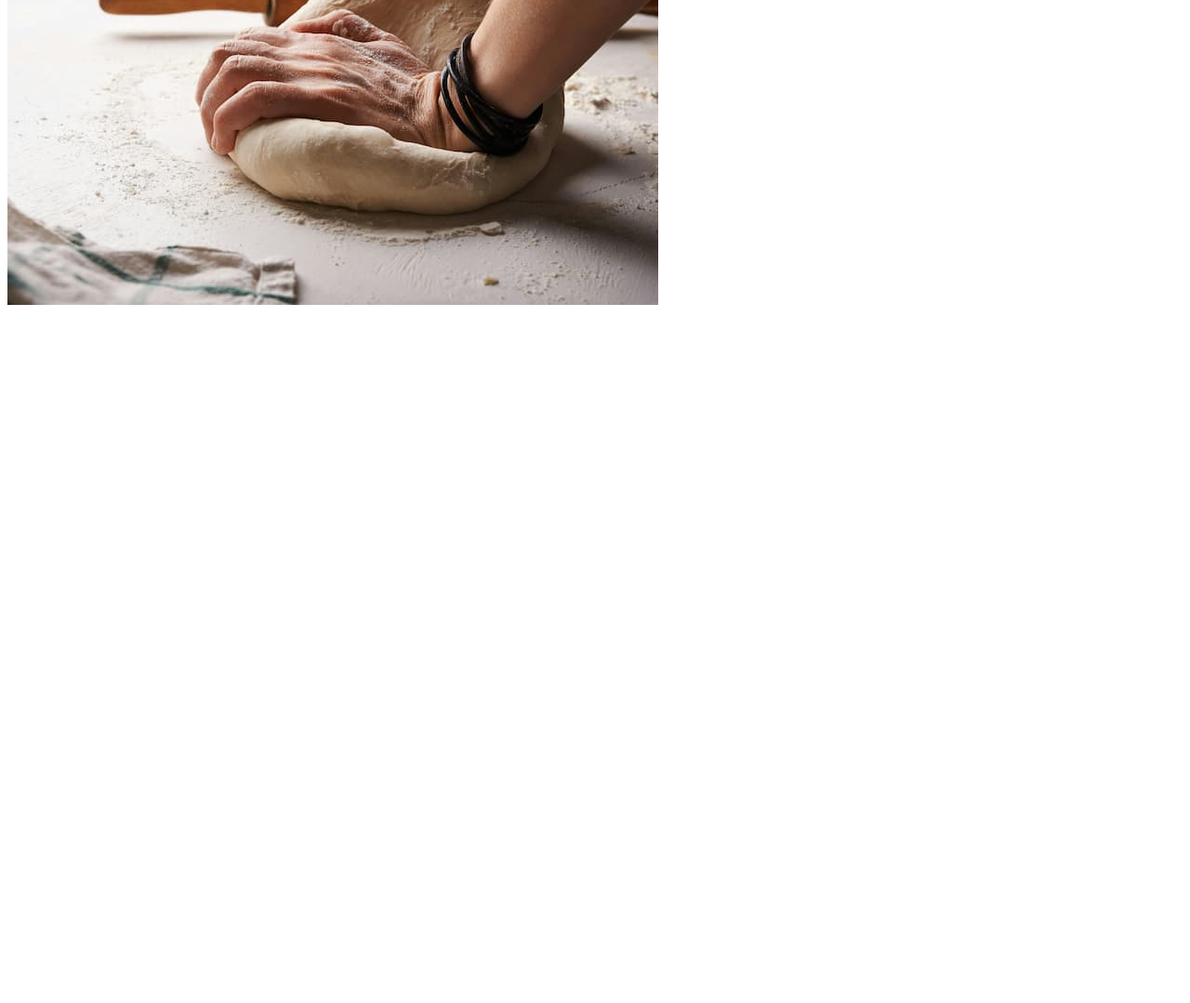
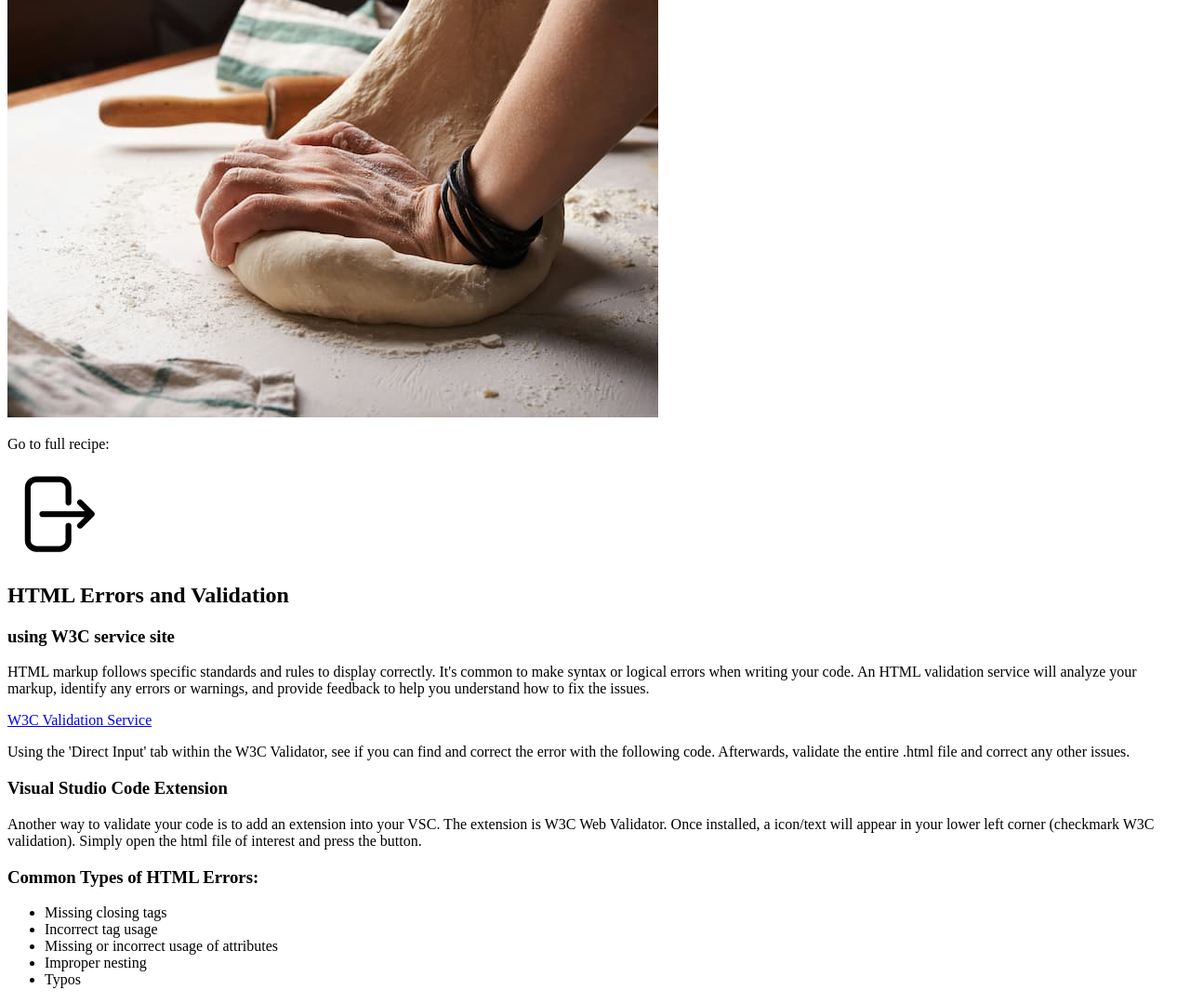
Before and after one commit to dwelchnait/WEBD1001-sep-2025-A05, a plain HTML site: page Day 3/html-lists-links-images/index.html in a window 1280 px wide. Shown: the part 1463-2542 px from the top of the page at 93% size. Before the commit the page ends 1803 px from the top, so only its background shows below. Drawn offline with Linux system fonts and the light colour scheme.

Commit message:
complete day 3 demo

```diff
--- a/Day 3/html-lists-links-images/index.html
+++ b/Day 3/html-lists-links-images/index.html
@@ -50,7 +50,7 @@
         <!-- The dl element represents an association list consisting of
             name-value groups (a description list). A name-value group consists
             of one or more names (dt elements) followed by one or more values
-     (dd elements). Within a single dl element, there should not be more
+        (   dd elements). Within a single dl element, there should not be more
             than one dt element for each name. -->
         <h2>Baking Terms</h2>
         <dl>
@@ -58,16 +58,12 @@
                 <dd>The processs where yeast eats sugars from flour and
                     releases carbon dioxide, causing the dough to rise.
                 </dd>
-        <dt>
-           Kneading
-        </dt>
+            <dt>Kneading</dt>
+                <dd>Working the dough to develop gluten and create a structure</dd>
                  <dd>if you had a second definition for Kneading, you would
                     have a second dd within your dt
                 </dd>
-         <dd>Working the dough to develop gluten and create a structure</dd>
-         <dt>
-            Proofing
-        </dt>
+            <dt>Proofing</dt>
                 <dd>
                     The second rise of the shaped dough before baking.
                 </dd>
@@ -85,8 +81,20 @@
             the linked URL. _blank: Loads the URL into a new browsing
             context, usually a tab.  -->
 
+        <!-- Anchor tags can be placed in other elements, for example, a paragraph element (p). -->
+
         <h2>Link to Sourdough Bread Recipe</h2>
+        <p>
         <a href="https://alexandracooks.com/2017/10/24/artisan-sourdough-made-simple-sourdough-bread-demystified-a-beginners-guide-to-sourdough-baking/" target="_blank">Homemade Sourdough Bread, step by step</a>
+        </p>
+
+        <h2>Some useful Websites:</h2>
+        <!-- Links can also be placed in a list if they are a list of links. -->
+        <ul>
+            <li><a href="https://www.theperfectloaf.com/">The Perfect Loaf</a></li>
+            <li><a href="https://breadtopia.com/">Breadtopia</a></li>
+            <li><a href="https://www.youtube.com/@the_bread_code">The Bread Code</a></li>
+        </ul>
 
         <!-- An img element represents an image. It is a self-closing tag,
             so nothing is placed inside the element. Image information is
@@ -99,6 +107,7 @@
             of the image. This is useful for accessibility, non-graphical
             browsers, and when the image fails to load. Always provide a
             meaningful alt value when possible. -->
+
         <h2>Image Gallery</h2>
         <!-- An absolute image path is the full URL that points
             directly to the location of an image on the internet. -->
@@ -108,6 +117,44 @@
             using the current location as the starting point. -->
         <img alt="Hands kneading bread on counter" width="700" height="467"
             src="img/image-1.jpg">
+
+        <!-- Images can be subsititued for text content inside an anchor tag.
+              This would make the image the clickable content. -->
+        <p>Go to full recipe:</p>
+        <a href="https://alexandracooks.com/2017/10/24/artisan-sourdough-made-simple-sourdough-bread-demystified-a-beginners-guide-to-sourdough-baking/" target="_blank">
+            <img src="img/image-2.svg" alt="Right facing arrow icon.">
+        </a>
+
+        <h2>HTML Errors and Validation</h2>
+
+        <h3>using W3C service site</h3>
+
+        <p>HTML markup follows specific standards and rules to display correctly.
+            It's common to make syntax or logical errors when writing your code.
+            An HTML validation service will analyze your markup, identify any errors or warnings,
+            and provide feedback to help you understand how to fix the issues.</p>
+
+        <a href="https://validator.w3.org/" target="_blank">W3C Validation Service</a>
+
+        <p>Using the 'Direct Input' tab within the W3C Validator, see if you can find and correct the error with the
+            following code. Afterwards, validate the entire .html file and correct any other issues.</p>
+
+        <h3>Visual Studio Code Extension</h3>
+
+        <p>Another way to validate your code is to add an extension into your VSC. The extension is W3C Web Validator.
+            Once installed, a icon/text will appear in your lower left corner (checkmark W3C validation). Simply open the
+            html file of interest and press the button.</p>
+
+
+
+        <h3>Common Types of HTML Errors:</h3>
+        <ul>
+            <li>Missing closing tags</li>
+            <li>Incorrect tag usage</li>
+            <li>Missing or incorrect usage of attributes</li>
+            <li>Improper nesting</li>
+            <li>Typos</li>
+        </ul>
     </body>
 
 
```
Also changed, not shown: 1 other file. Lines whose indentation alone changed are shown as unchanged.
